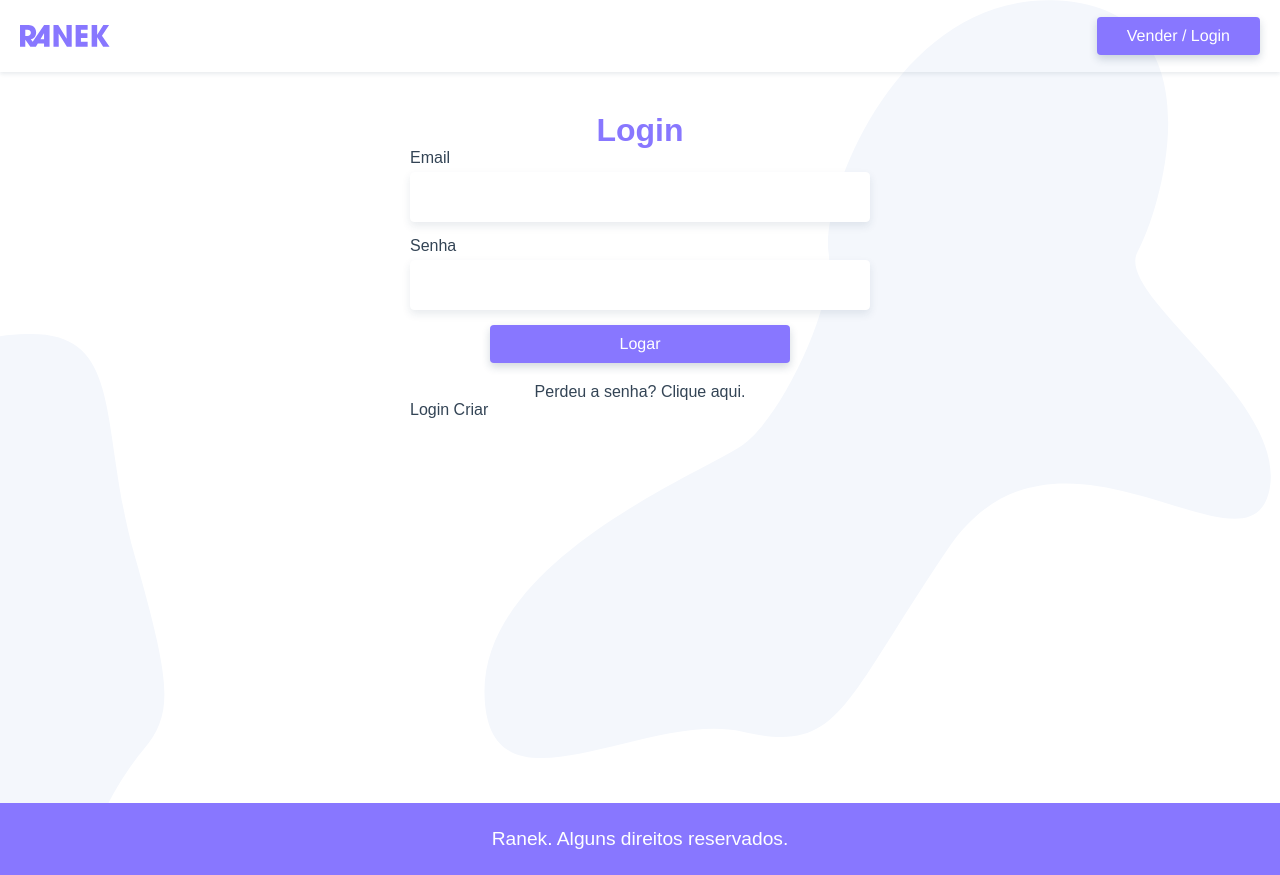
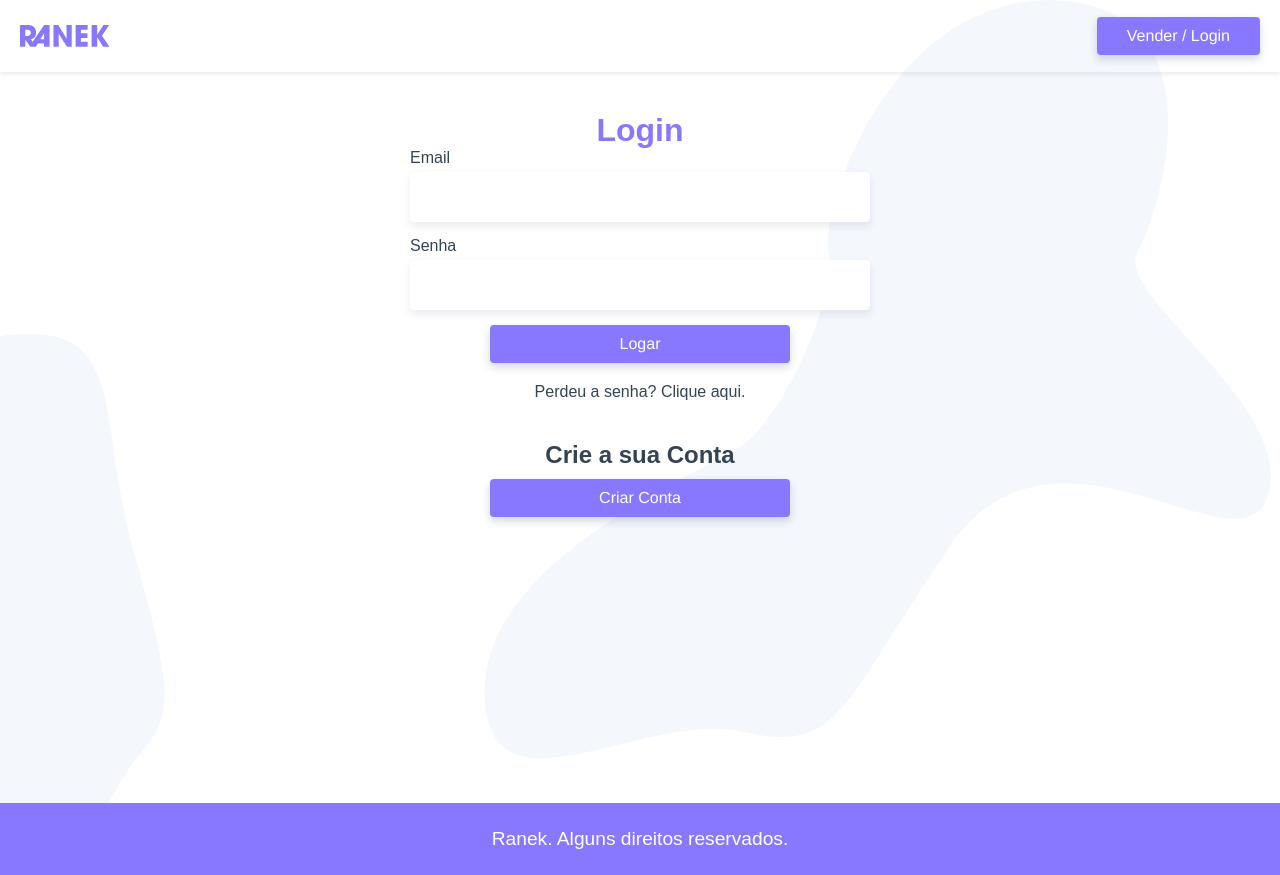
Before and after one commit to thiagofreitascarneiro/Ranek, a Vue app: page /login in a window 1280 px wide. Built offline with nearby package versions, Linux system fonts and the light colour scheme; no server answers.

Commit message:
adionando formulario de cadastro

```diff
--- a/src/components/LoginCriar.vue
+++ b/src/components/LoginCriar.vue
@@ -1,14 +1,51 @@
 <template>
-    <p>Login Criar</p>
+    <section>
+        <h2>Crie a sua Conta</h2>
+        <transition mode="out-in">
+            <button v-if="!criar" class="btn" @click="criar = true">Criar Conta</button>
+            <UsuarioForm v-else>
+                <button class="btn btn-form">Criar Usuário</button>
+            </UsuarioForm>
+        </transition>
+    </section>
 </template>
 
 <script>
+import UsuarioForm from "@/components/UsuarioForm.vue";
+
+
 export default {
+    name: "LoginCriar",
+    components: {
+        UsuarioForm
+    },
+    data() {
+        return {
+            criar: false
+        }
+    }
 
 }
 
 </script>
 
-<style>
+<style scoped>
+
+h2 {
+    text-align: center;
+    margin-bottom: 10px;
+    margin-top: 40px;
+}
+
+.btn {
+    width: 100%;
+    max-width: 300px;
+    margin-left: auto;
+    margin-right: auto;
+}
+
+.btn-form {
+    max-width: 100%;
+}
 
 </style>
--- /dev/null
+++ b/src/components/UsuarioForm.vue
@@ -0,0 +1,56 @@
+<template>
+    <form>
+        <label for="nome">Nome</label>
+        <input id="nome" name="nome" type="text" v-model="nome">
+
+        <label for="email">Email</label>
+        <input id="email" name="email" type="email" v-model="email">
+
+        <label for="senha">Senha</label>
+        <input id="senha" name="senha" type="password" v-model="senha">
+
+        <label for="cep">Cep</label>
+        <input id="cep" name="cep" type="text" v-model="cep">
+
+        <label for="rua">Rua</label>
+        <input id="rua" name="rua" type="text" v-model="rua">
+
+        <label for="numero">Numero</label>
+        <input id="numero" name="numero" type="text" v-model="numero">
+
+        <label for="bairro">Bairro</label>
+        <input id="bairro" name="bairro" type="text" v-model="bairro">
+
+        <label for="cidade">Cidade</label>
+        <input id="cidade" name="cidade" type="text" v-model="cidade">
+
+        <label for="estado">Estado</label>
+        <input id="estado" name="estado" type="text" v-model="estado">
+        <div class="button">
+            <slot></slot>
+        </div>
+
+    </form>
+
+</template>
+
+<script>
+export default {
+
+}
+</script>
+
+<style scoped>
+
+form {
+    display: grid;
+    grid-template-columns: 80px 1fr;
+    align-items: center;
+}
+
+.button {
+    grid-column: 2;
+    margin-top: 10px;
+}
+
+</style>
```
